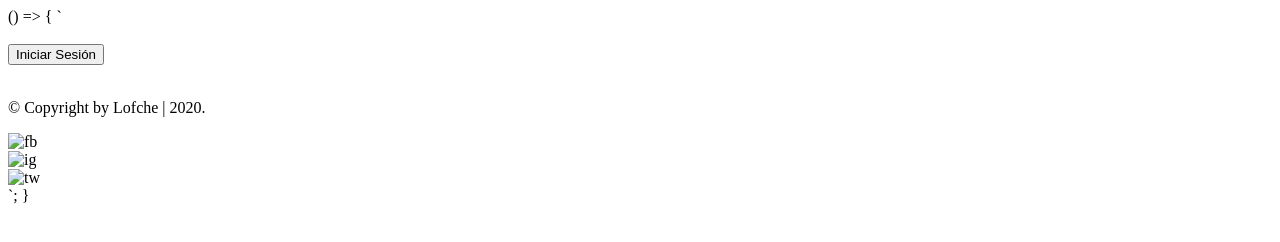
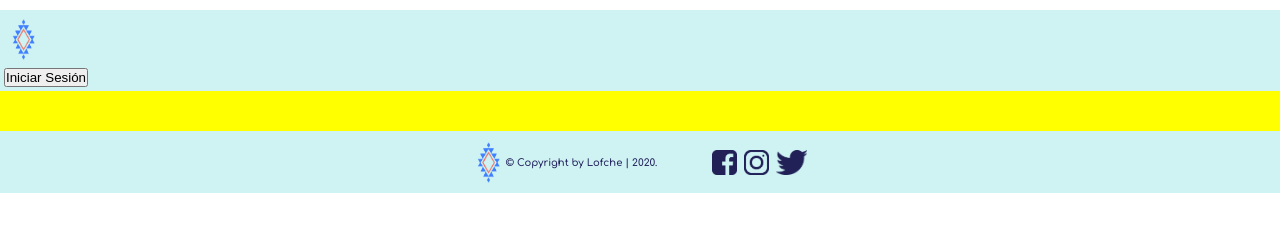
Before and after one commit to valeriaconstanzabc/SCL013-social-network, a website with bundled scripts: page src/index.html in a window 1280 px wide. Built offline with nearby package versions, Linux system fonts and the light colour scheme.

Commit message:
Se ve la pantalla de inicio + css

```diff
--- a/src/home/home.view.js
+++ b/src/home/home.view.js
@@ -1,37 +1,38 @@
 export const viewWelcome = () => {
-  `<header>
-      <nav>
-        <div>
+  const divContainer = document.getElementById('container');
+  divContainer.innerHTML += `
+  <header id="header">
+    <nav id="nav">
+      <div id="headerLogo">
         <a href="http://">
-            <img src="" alt="">
+          <img src="imagenes/logo.png" alt="" id="logoHeader">
         </a>
       </div>
-        <div>
+      <div id="divLogInButton">
         <a href="http://">
-            <button>Iniciar Sesión</button>
+          <button id="logInButton">Iniciar Sesión</button>
         </a>
       </div>
     </nav>
   </header>
 
-    <footer>
-      <div>
-        <img src="" alt="">
+  <main id="main"></main>
+
+  <footer id="footer">
+    <div id="logoFooter">
+      <img src="imagenes/logo.png" alt="" id="imgFooter">
     </div>
-      <div>
+    <div id="copyright">
       <p>© Copyright by Lofche | 2020.</p>
     </div>
     <div class="social-media">
-        <img src="" alt="fb">
+      <img src="imagenes/facebook.png" alt="" id="socialMedia1">
     </div>
     <div class="social-media">
-        <img src="" alt="ig">
+      <img src="imagenes/instagram.png" alt="" id="socialMedia2">
     </div>
     <div class="social-media">
-        <img src="" alt="tw">
+      <img src="imagenes/twitter.png" alt="" id="socialMedia3">
     </div>
-    </footer>`
-}
-
-const divContainer = document.getElementById('container')
-divContainer.innerHTML += viewWelcome
+  </footer>`;
+};
--- a/src/index.html
+++ b/src/index.html
@@ -4,15 +4,18 @@
     <meta charset="UTF-8" />
     <meta name="viewport" content="width=device-width, initial-scale=1.0" />
     <meta http-equiv="X-UA-Compatible" content="ie=edge" />
+    <title>Lofche</title>
+    <link href="https://fonts.googleapis.com/css2?family=Comfortaa:wght@600&display=swap" rel="stylesheet">
+    <link rel="stylesheet" href="style.css" />
+
     <script src="/__/firebase/7.14.5/firebase-app.js"></script>
     <script src="/__/firebase/7.14.5/firebase-auth.js"></script>
     <script src="/__/firebase/7.14.5/firebase-firestore.js"></script>
-    <title>Document</title>
+
   </head>
+
   <body>
     <div id="container"></div>
-
-
 
     <script type="module" src="main.js"></script>
   </body>
--- a/src/main.js
+++ b/src/main.js
@@ -1,4 +1,9 @@
-//import firebaseConfig from './firebase-init.js'
-import {viewWelcome} from './home/home.view.js'
-console.log('holi')
-console.log(viewWelcome)
+// import firebaseConfig from './firebase-init.js'
+import { viewWelcome } from './home/home.view.js';
+// eslint-disable-next-line no-console
+console.log('holi');
+
+
+window.onload = () => {
+  viewWelcome();
+};
--- /dev/null
+++ b/src/style.css
@@ -0,0 +1,75 @@
+*{
+    margin: 0px;
+    padding: 0px;
+}
+
+#container{ /*Poner el fondo aquí*/
+    background: yellowgreen;
+}
+
+#header{
+    background: rgb(207, 242, 243);
+    display: flex;
+    padding: 4px;
+    margin: 10px 0px 0px 0px;
+}
+    /*#headerLogo{
+
+    }*/
+        #logoHeader{
+            height: 50px;
+            padding-left: 7px;
+        }
+    /*#divLogInButton{
+
+    }
+        #logInButton{
+
+        }*/
+
+#main{
+    background: yellow;
+    height: 40px;
+}
+
+#footer{
+    background: rgb(207, 242, 243);
+    display: flex;
+    padding: 4px;
+    margin: 0px 0px 10px 0px;
+    justify-content: center;
+    align-items: center;
+
+}
+    #logoFooter{
+        height: 50px;
+        padding-left: 5px;
+        padding-right: 5px;
+        display: flex;
+        flex-direction: row;
+        /*background: hotpink;*/
+    }
+        #imgFooter{
+            height: 50px;
+        }
+
+    #copyright{
+        color: #24255E;
+        font-family: 'Comfortaa', cursive;
+        font-size: 10px;
+        /*background: #7879;*/
+    }
+    .social-media{
+        height: 50px;
+        display: flex;
+        align-items: center;
+        margin: 2px;
+        padding-left: 3px;
+        /*background: indianred;*/
+    }
+        #socialMedia1, #socialMedia2, #socialMedia3 {
+            height: 25px;
+        }
+        #socialMedia1{
+            padding-left: 50px;
+        }
```
Lines whose indentation alone changed are shown as unchanged.
